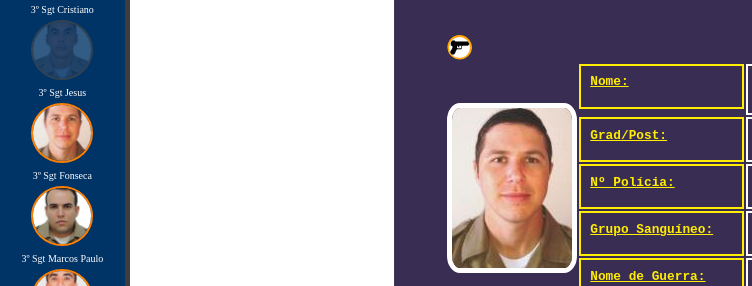
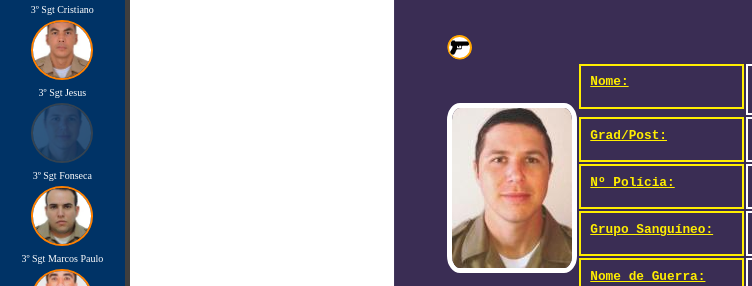
Before and after one commit to HenioRSilva/dstpmnatercia, a plain HTML site: page pagFonseca.html in a window 1280 px wide. Shown: the part 298-584 px from the top of the page, 0-752 px from the left. Drawn offline with Linux system fonts and the light colour scheme.

Commit message:
Update pagFonseca.html

```diff
--- a/pagFonseca.html
+++ b/pagFonseca.html
@@ -42,8 +42,8 @@
 
       <a href="pagMagalhaes.html" ><img class="efeitoum" src="Militares/1319185magalhaes.jpeg"></a><figcaption>3º Sgt Magalhães</figcaption>
       <a href="pagCristiano.html"><img class="efeitoum" src="Militares/1317114cristiano.jpeg" alt=""></a><figcaption>3º Sgt Cristiano</figcaption>
-      <a class="opacity" href="pagJesus.html" ><img class="efeitoum" src="Militares/1347285jesus.jpeg"></a><figcaption>3º Sgt Jesus</figcaption></a>
-      <a href="pagFonseca.html" ><img class="efeitoum" src="Militares/1703172fonseca.jpeg"></a><figcaption>3º Sgt Fonseca</figcaption></a>
+      <a href="pagJesus.html" ><img class="efeitoum" src="Militares/1347285jesus.jpeg"></a><figcaption>3º Sgt Jesus</figcaption></a>
+      <a class="opacity" href="pagFonseca.html" ><img class="efeitoum" src="Militares/1703172fonseca.jpeg"></a><figcaption>3º Sgt Fonseca</figcaption></a>
       <a href="pagMarcosPaulo.html" ><img class="efeitoum" src="Militares/1459106marcospaulo.jpeg"></a><figcaption>3º Sgt Marcos Paulo</figcaption>
       <a href="pagHenio.html" ><img class="efeitoum" src="Militares/1511864henio.jpeg"></a><figcaption>Cb PM Henio</figcaption></a>
       <a href="pagTiago.html" ><img class="efeitoum" src="Militares/1630573tiago.jpeg"></a><figcaption>Cb PM Tiago</figcaption></a>
```
